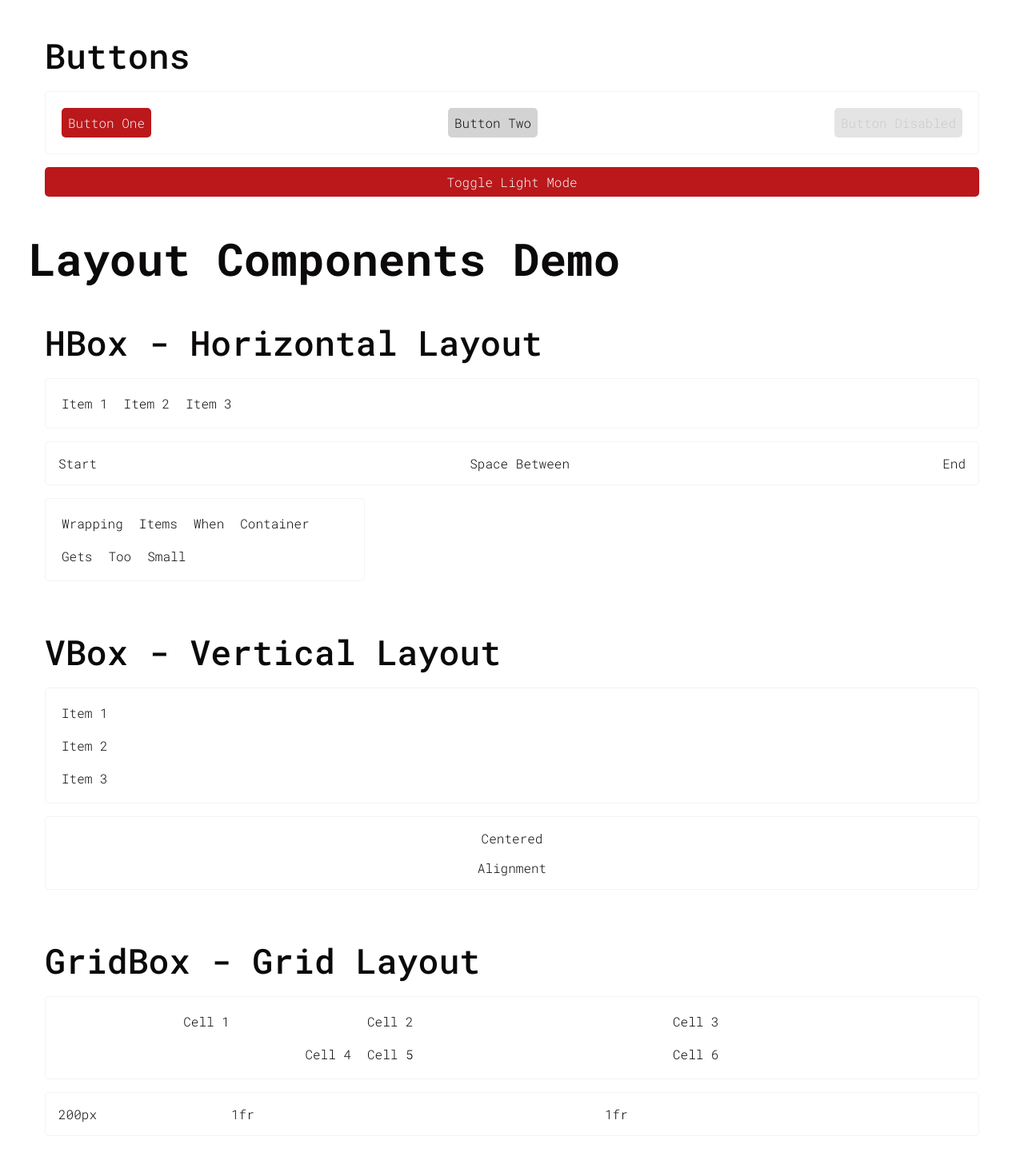
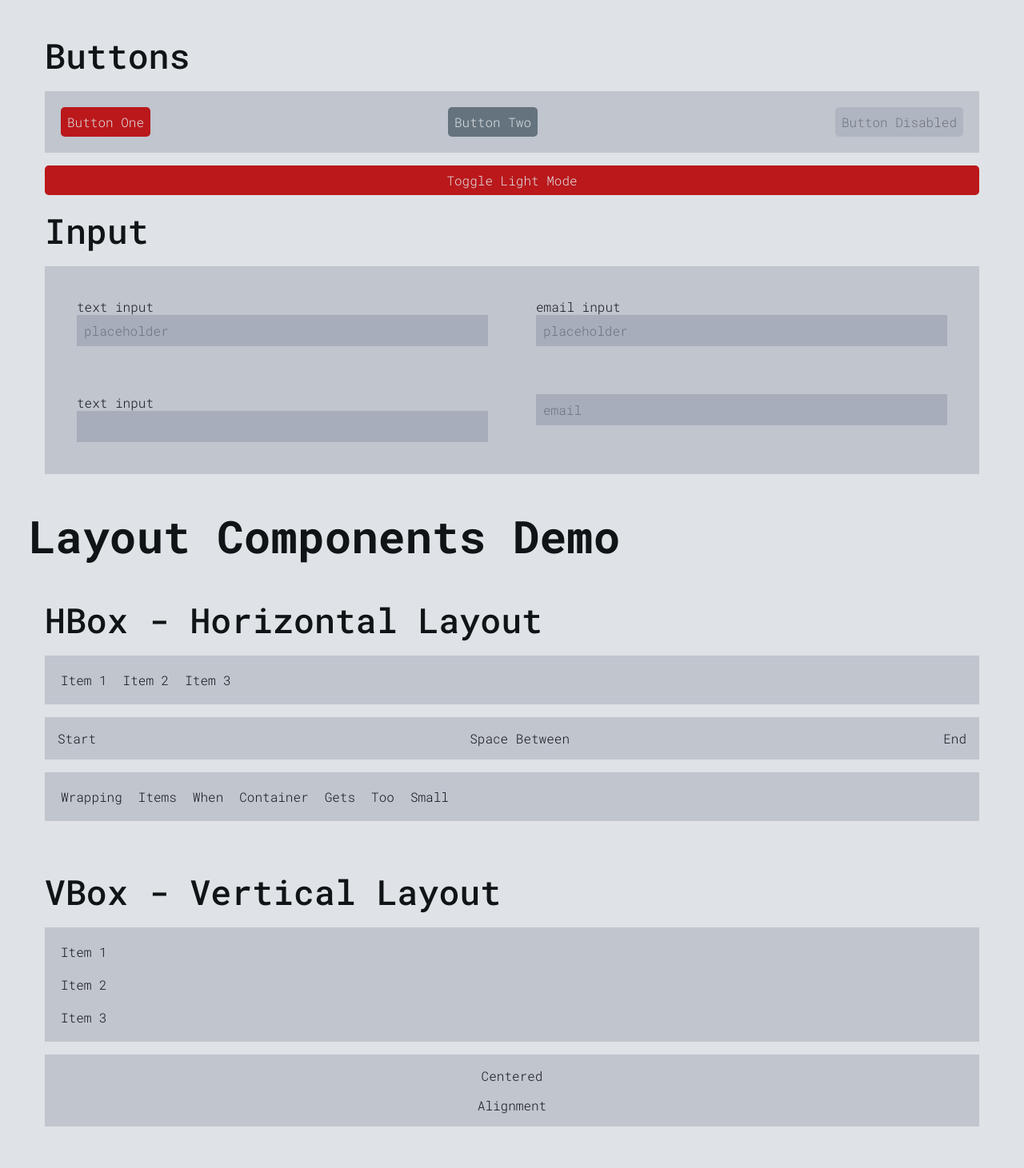
Before and after one commit to Downmoto/ecmc-design-core, a SvelteKit app: page / in a window 1280 px wide. Shown: the part 109-1570 px from the top of the page at 80% size. Built offline with nearby package versions, Linux system fonts and the light colour scheme.

Commit message:
feat: update button styles and add new container and text properties

```diff
--- a/src/lib/atoms/button/Button.svelte
+++ b/src/lib/atoms/button/Button.svelte
@@ -26,39 +26,36 @@
 	}
 
 	.button--primary {
-		background-color: var(--red-600);
+		background-color: var(--primary-600);
 		color: var(--neutral-100);
 	}
 
 	.button--primary:hover {
-		background-color: var(--red-700);
+		background-color: var(--primary-700);
 	}
 
 	.button--primary:active {
-		background-color: var(--red-900);
+		background-color: var(--primary-900);
 	}
 
 	.button--secondary {
-		background-color: var(--neutral-300);
-		color: var(--neutral-950);
+		background-color: var(--neutral-400);
+		color: var(--neutral-100);
 	}
 
 	.button--secondary:hover {
-		background-color: var(--neutral-400);
+		background-color: var(--neutral-500);
+		color: var(--neutral-100);
 	}
 
 	.button--secondary:active {
-		background-color: var(--neutral-100);
+		background-color: var(--neutral-600);
 	}
 
 	.button--disabled {
 		background-color: var(--neutral-300);
-		color: var(--neutral-400);
+		color: var(--neutral-600);
 		cursor: not-allowed;
 		opacity: 0.6;
 	}
-
-	.button--disabled:hover {
-		background-color: var(--neutral-300);
-	}
 </style>
--- a/src/lib/atoms/container/Container.svelte
+++ b/src/lib/atoms/container/Container.svelte
@@ -9,10 +9,13 @@
 		padding = defaultProps.padding!,
 		fill = defaultProps.fill!,
 		metrics = $bindable(),
+		bg = defaultProps.bg!,
 		...restProps
 	}: ContainerProps = $props();
 
-	let computedClasses = $derived(cn(paddingClasses[padding], fill ? 'container--fill' : ''));
+	let computedClasses = $derived(
+		cn(paddingClasses[padding], fill ? 'container--fill' : '', bg ? 'container--bg' : '')
+	);
 
 	// Container element reference
 	let containerElement: HTMLDivElement;
@@ -96,4 +99,8 @@
 		height: 100%;
 		width: 100%;
 	}
+
+	.container--bg {
+		background-color: light-dark(var(--neutral-200), var(--neutral-800));
+	}
 </style>
--- a/src/lib/atoms/container/constants.ts
+++ b/src/lib/atoms/container/constants.ts
@@ -5,7 +5,8 @@ import type { ContainerProps } from './types.js';
  */
 export const defaultProps: Partial<ContainerProps> = {
 	padding: 'md',
-	fill: false
+	fill: false,
+	bg: false
 };
 
 /**
--- a/src/lib/atoms/container/types.d.ts
+++ b/src/lib/atoms/container/types.d.ts
@@ -230,6 +230,8 @@ export interface ContainerProps extends HTMLAttributes<HTMLDivElement> {
 
 	fill?: boolean;
 
+	bg?: boolean;
+
 	/**
 	 * Optional bind property to track container element metrics
 	 *
--- a/src/lib/atoms/input/Input.svelte
+++ b/src/lib/atoms/input/Input.svelte
@@ -56,23 +56,18 @@
 <style>
 	input {
 		padding: var(--spacing-xsm);
-		background-color: light-dark(var(--neutral-100), var(--neutral-900));
-		border: 1px solid light-dark(var(--neutral-400), var(--neutral-400));
-		border-radius: var(--rounding-size-1);
+		background-color: light-dark(var(--neutral-300), var(--neutral-700));
+		border: 1px solid light-dark(var(--neutral-300), var(--neutral-700));
 		outline: none;
 		width: 100%;
 	}
 
 	input::placeholder {
-		color: light-dark(var(--neutral-400), var(--neutral-400));
+		color: light-dark(var(--neutral-500), var(--neutral-400));
 		opacity: 0.7;
 	}
 
 	input:focus {
-		border-color: light-dark(var(--red-600), var(--red-500));
-	}
-
-	input:hover:not(:focus) {
-		border-color: light-dark(var(--neutral-950), var(--neutral-300));
+		border-color: light-dark(var(--neutral-900), var(--neutral-300));
 	}
 </style>
--- a/src/lib/atoms/text/Text.svelte
+++ b/src/lib/atoms/text/Text.svelte
@@ -49,6 +49,11 @@
 		font-size: var(--font-size-1);
 	}
 
+	.text--half {
+		font-weight: 100;
+		font-size: var(--font-size-0);
+	}
+
 	.text--italic {
 		font-style: italic;
 	}
--- a/src/lib/atoms/text/constants.ts
+++ b/src/lib/atoms/text/constants.ts
@@ -17,7 +17,8 @@ export const textVariantClasses = {
 	headline: 'text--headline',
 	subtitle: 'text--subtitle',
 	body: 'text--body',
-	bodyPlus: 'text--body-plus'
+	bodyPlus: 'text--body-plus',
+	half: 'text--half'
 } as const;
 
 /**
--- a/src/lib/atoms/text/types.d.ts
+++ b/src/lib/atoms/text/types.d.ts
@@ -32,7 +32,7 @@ export interface TextProps extends HTMLAttributes<HTMLElement> {
 	 *
 	 * @default 'body'
 	 */
-	variant?: 'headline' | 'subtitle' | 'body' | 'bodyPlus';
+	variant?: 'headline' | 'subtitle' | 'body' | 'bodyPlus' | 'half';
 
 	/**
 	 * Whether the text should be rendered in italic style
--- a/src/lib/utils/ecmc.css
+++ b/src/lib/utils/ecmc.css
@@ -14,6 +14,7 @@
 
 body {
 	min-height: 100vh;
+	background-color: light-dark(var(--neutral-100), var(--neutral-900));
 }
 
 html {
@@ -37,8 +38,9 @@ video {
 	font-weight: 300;
 	font-style: normal;
 	font-size: 16px;
-	color: light-dark(var(--neutral-950), var(--neutral-100));
+	color: light-dark(var(--neutral-900), var(--neutral-100));
 
+	--font-size-0: 0.7rem;
 	--font-size-1: 1rem;
 	--font-size-2: 1.2rem;
 	--font-size-3: 2.5rem;
@@ -47,17 +49,21 @@ video {
 
 /* Colour Atoms */
 :root {
-	--neutral-950: #0b090a;
-	--neutral-900: #161a1d;
-	--neutral-400: #b1a7a6;
-	--neutral-300: #d3d3d3;
-	--neutral-100: #f5f3f4;
-	--neutral-50: #ffffff;
+	--neutral-50: #f5f7fa;
+	--neutral-100: #dfe2e6;
+	--neutral-200: #c0c5ce;
+	--neutral-300: #a7adba;
+	--neutral-400: #65737e;
+	--neutral-500: #4f5b66;
+	--neutral-600: #343d46;
+	--neutral-700: #23292f;
+	--neutral-800: #1a1e23;
+	--neutral-900: #111417;
 
-	--red-900: #660708;
-	--red-700: #a4161a;
-	--red-600: #ba181b;
-	--red-500: #e5383b;
+	--primary-900: #660708;
+	--primary-700: #a4161a;
+	--primary-600: #ba181b;
+	--primary-500: #e5383b;
 }
 
 /* Spacing Atoms */
--- a/src/routes/+page.svelte
+++ b/src/routes/+page.svelte
@@ -6,7 +6,8 @@
 		GridBox,
 		Centered,
 		Button,
-		type ContainerMetrics
+		type ContainerMetrics,
+		Input
 	} from '$lib/index.js';
 	import '$lib/utils/ecmc.css';
 
@@ -21,15 +22,10 @@
 </script>
 
 <VBox gap="md" padding="lg">
-	<Text variant="headline">Molecules Demo</Text>
+	<Text variant="headline">Component Demos</Text>
 	<VBox gap="sm">
 		<Text variant="subtitle">Buttons</Text>
-		<HBox
-			gap="md"
-			padding="md"
-			justify="space-between"
-			style="border: 1px solid var(--neutral-100); border-radius: 5px;"
-		>
+		<HBox bg gap="md" padding="md" justify="space-between">
 			<Button>Button One</Button>
 			<Button variant="secondary">Button Two</Button>
 			<Button variant="disabled">Button Disabled</Button>
@@ -37,35 +33,33 @@
 		<Button onclick={toggleTheme}>
 			Toggle {isDark ? 'Light' : 'Dark'} Mode
 		</Button>
+
+		<Text variant="subtitle">Input</Text>
+		<GridBox bg columns={2}>
+			<Input value="" label="text input" placeholder="placeholder" />
+			<Input value="" label="email input" placeholder="placeholder" type="email" />
+			<Input value="" label="text input" />
+			<Input value="" placeholder="email" type="email" />
+		</GridBox>
 	</VBox>
 
 	<Text variant="headline">Layout Components Demo</Text>
 
 	<VBox gap="sm">
 		<Text variant="subtitle">HBox - Horizontal Layout</Text>
-		<HBox gap="md" padding="md" style="border: 1px solid var(--neutral-100); border-radius: 5px;">
+		<HBox bg gap="md" padding="md">
 			<Text>Item 1</Text>
 			<Text>Item 2</Text>
 			<Text>Item 3</Text>
 		</HBox>
 
-		<HBox
-			gap="sm"
-			justify="space-between"
-			padding="sm"
-			style="border: 1px solid var(--neutral-100); border-radius: 5px;"
-		>
+		<HBox bg gap="sm" justify="space-between" padding="sm">
 			<Text>Start</Text>
 			<Text>Space Between</Text>
 			<Text>End</Text>
 		</HBox>
 
-		<HBox
-			gap="md"
-			wrap={true}
-			padding="md"
-			style="border: 1px solid var(--neutral-100); border-radius: 5px; max-width: 400px;"
-		>
+		<HBox bg gap="md" wrap={true} padding="md">
 			<Text>Wrapping</Text>
 			<Text>Items</Text>
 			<Text>When</Text>
@@ -78,18 +72,13 @@
 
 	<VBox gap="sm">
 		<Text variant="subtitle">VBox - Vertical Layout</Text>
-		<VBox gap="md" padding="md" style="border: 1px solid var(--neutral-100); border-radius: 5px;">
+		<VBox bg gap="md" padding="md">
 			<Text>Item 1</Text>
 			<Text>Item 2</Text>
 			<Text>Item 3</Text>
 		</VBox>
 
-		<VBox
-			gap="sm"
-			align="center"
-			padding="sm"
-			style="border: 1px solid var(--neutral-100); border-radius: 5px;"
-		>
+		<VBox bg gap="sm" align="center" padding="sm">
 			<Text>Centered</Text>
 			<Text>Alignment</Text>
 		</VBox>
@@ -97,12 +86,7 @@
 
 	<VBox gap="sm">
 		<Text variant="subtitle">GridBox - Grid Layout</Text>
-		<GridBox
-			columns={3}
-			gap="md"
-			padding="md"
-			style="border: 1px solid var(--neutral-100); border-radius: 5px;"
-		>
+		<GridBox bg columns={3} gap="md" padding="md">
 			<Text align="center">Cell 1</Text>
 			<Text>Cell 2</Text>
 			<Text>Cell 3</Text>
@@ -111,12 +95,7 @@
 			<Text>Cell 6</Text>
 		</GridBox>
 
-		<GridBox
-			columns="200px 1fr 1fr"
-			gap="sm"
-			padding="sm"
-			style="border: 1px solid var(--neutral-100); border-radius: 5px;"
-		>
+		<GridBox bg columns="200px 1fr 1fr" gap="sm" padding="sm">
 			<Text>200px</Text>
 			<Text>1fr</Text>
 			<Text>1fr</Text>
@@ -125,26 +104,18 @@
 
 	<VBox gap="sm">
 		<Text variant="subtitle">Centered - Center Alignment</Text>
-		<Centered
-			padding="md"
-			style="border: 1px solid var(--neutral-100); border-radius: 5px; height: 200px;"
-		>
+		<Centered bg padding="md" style="height: 200px;">
 			<Text>Fully Centered Content</Text>
 		</Centered>
 
-		<Centered
-			horizontal={true}
-			vertical={false}
-			padding="md"
-			style="border: 1px solid var(--neutral-100); border-radius: 5px; height: 100px;"
-		>
+		<Centered bg horizontal={true} vertical={false} padding="md" style="height: 100px;">
 			<Text>Horizontally Centered Only</Text>
 		</Centered>
 	</VBox>
 
 	<VBox gap="sm" bind:metrics={containerMetrics}>
 		<Text variant="subtitle">Metrics Tracking</Text>
-		<HBox gap="md" padding="md" style="border: 1px solid var(--neutral-100); border-radius: 5px;">
+		<HBox bg gap="md" padding="md">
 			<Text>Container with metrics</Text>
 			{#if containerMetrics}
 				<Text variant="body"
```
Also changed, not shown: 1 other file (tests, documents, lock files or other folders).
